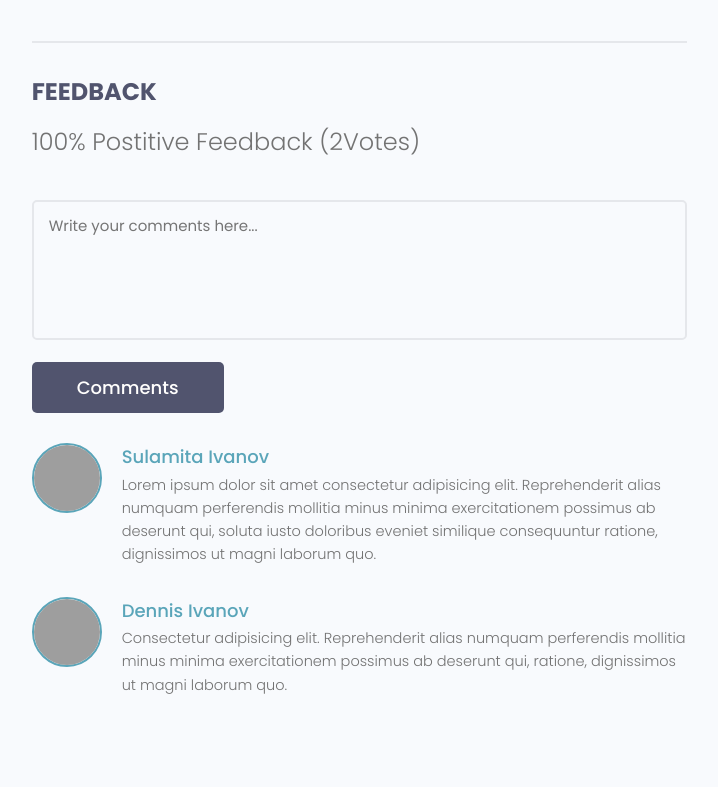
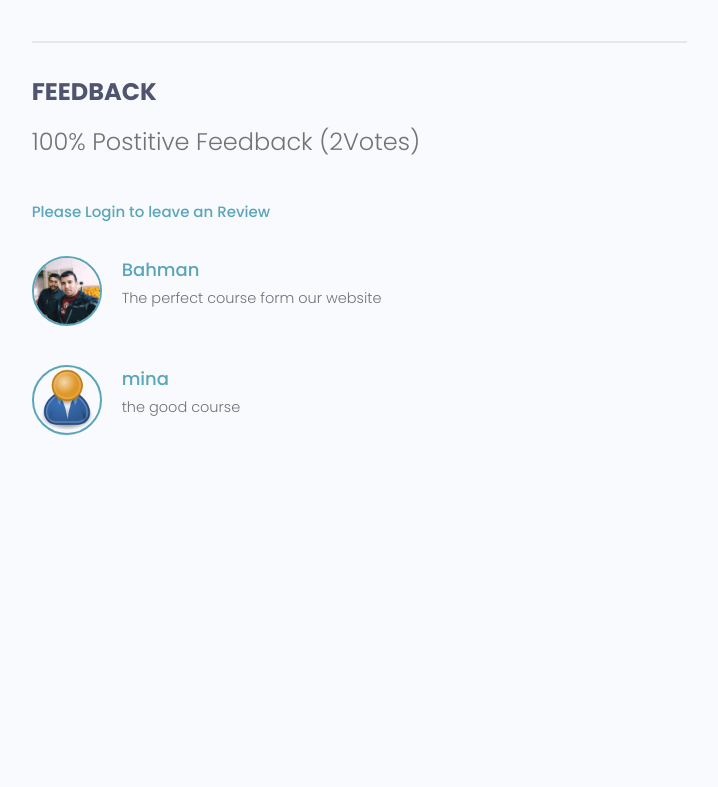
Before and after one commit to SaeedG1994/test-Django, a Django app: page /projects/single-project/5bf796a8-bcae-48ab-b4f1-97623acbb8c9/ in a window 1280 px wide. Shown: the part 734-1521 px from the top of the page, without its empty margins (465-1183 px from the left). After the commit the page ends 1169 px from the top, so only its background shows below. Run offline with Django 4.2, Linux system fonts and the light colour scheme; data comes from the database, SQL or seed files in the repository; both versions use the stored data as it was after the commit; some libraries are stand-ins or nearby versions; grey boxes are pictures that could not be loaded.

Commit message:
tenth commit -- Review Section Added

```diff
--- a/dev_projects/form.py
+++ b/dev_projects/form.py
@@ -1,5 +1,5 @@
 from django.forms import ModelForm,widgets
-from .models import Project
+from .models import Project,Review
 from django import forms
 
 
@@ -25,3 +25,18 @@ class ProjectForm(ModelForm):
         # self.fields['description'].widget.attrs.update({
         #     'class':'input'
         # })
+
+class ReviewForm(ModelForm):
+    class Meta:
+        model = Review
+        fields = ['value','body']
+        labels = {
+            'value':'Place Your Vote',
+            'body':'Add a comment for this project'
+        }
+
+    def __init__(self,*args,**kwargs):
+        super(ReviewForm,self).__init__(*args,**kwargs)
+
+        for name,filed in self.fields.items():
+            filed.widget.attrs.update({'class':'input'})
--- a/dev_projects/models.py
+++ b/dev_projects/models.py
@@ -24,18 +24,37 @@ class Project(models.Model):
         return self.title
 
     class Meta:
+        ordering = ['-vote_total','-vote_ratio','title']
         verbose_name ='پروژه'
         verbose_name_plural ='بخش پروژه'
-        ordering = ['created']
+
+    @property
+    def reviewers(self):
+        queryset =self.review_set.all().values_list('owner__id',flat=True)
+        return queryset
+
+
+    @property
+    def getVoteCount(self):
+        reviews = self.review_set.all()
+        upVotes = reviews.filter(value='up').count()
+        totalVotes =reviews.count()
+
+        ratio = (upVotes / totalVotes) * 100
+        self.vote_total = totalVotes
+        self.vote_ratio = ratio
+        self.save()
+
 
 class Review(models.Model):
     VOTE_TYPE =(
         ('up','Up vote'),
         ('down','Down Vote')
     )
-    project = models.ForeignKey(Project,on_delete=models.CASCADE,verbose_name = 'ارتباط با دوره ')
-    body = models.TextField(null=True,blank=True,verbose_name = 'بدنه')
-    value = models.CharField(max_length= 200,choices=VOTE_TYPE,verbose_name = 'مقدار')
+    owner = models.ForeignKey(Profile,on_delete=models.CASCADE,null=True,blank=True,verbose_name='مالک پروژه')
+    project = models.ForeignKey(Project,on_delete=models.CASCADE,verbose_name = 'ارتباط با کدام دوره ')
+    body = models.TextField(null=True,blank=True,verbose_name = 'توضیحات')
+    value = models.CharField(max_length= 200,choices=VOTE_TYPE,verbose_name = 'رای مثبت یا منفی')
     created = models.DateTimeField(auto_now_add=True,verbose_name = 'تاریخ ایجاد')
     id = models.UUIDField(default=uuid.uuid4,unique=True,primary_key=True,editable=False)
 
@@ -43,6 +62,7 @@ class Review(models.Model):
         return  self.value
 
     class Meta:
+        unique_together = [['owner', 'project']]
         verbose_name = ' بازبینی جدید'
         verbose_name_plural = 'بخش بازبینی'
 
--- a/dev_projects/templates/projects/single-projects.html
+++ b/dev_projects/templates/projects/single-projects.html
@@ -17,18 +17,23 @@
 
                     </div>
                     {% if project.source_link %}
-          <a class="singleProject__liveLink" href="#" target="_blank"><i class="im im-external-link"></i>Source Code
+                        <a class="singleProject__liveLink" href="#" target="_blank"><i class="im im-external-link"></i>Source
+                            Code
                         </a>
                     {% endif %}
 
                     {% if project.demo_link %}
-          <a class="singleProject__liveLink" href="#" target="_blank"><i class="im im-external-link"></i>Live Demo
+                        <a class="singleProject__liveLink" href="#" target="_blank"><i class="im im-external-link"></i>Live
+                            Demo
                         </a>
                     {% endif %}
                 </div>
                 <div class="column column--2of3">
-          <img class="singleProject__preview" src="{{ project.featured_image.url }}" alt="portfolio thumbnail" />
-          <a href="{% url 'user-profile' project.owner.id %}" class="singleProject__developer">{{ project.owner.name }}</a>
+                    {% include 'Shared/message.html' %}
+                    <img class="singleProject__preview" src="{{ project.featured_image.url }}"
+                         alt="portfolio thumbnail"/>
+                    <a href="{% url 'user-profile' project.owner.id %}"
+                       class="singleProject__developer">{{ project.owner.name }}</a>
                     <h2 class="singleProject__title">{{ project.title }}</h2>
                     <h3 class="singleProject__subtitle">About the Project</h3>
                     <div class="singleProject__info">
@@ -38,45 +43,42 @@
                     <div class="comments">
                         <h3 class="singleProject__subtitle">Feedback</h3>
                         <h5 class="project--rating">
-                {{ project.vote_ratio }}% Postitive Feedback ({{ project.vote_total }}Vote{{ project.vote_total|pluralize:"s" }})
+                            {{ project.vote_ratio }}% Postitive Feedback
+                            ({{ project.vote_total }}Vote{{ project.vote_total|pluralize:"s" }})
                         </h5>
 
+                        {% if request.user.profile.id in project.reviewers %}
+                            <p>You Already Submitted Review For This Post!</p>
+                         {% elif request.user.profile == project.owner %}
+                            <p>You CanNot Review for own Work</p>
+                         {% elif request.user.is_authenticated  %}
                             <form class="form" action="#" method="POST">
-              <!-- Textarea -->
+                                {% csrf_token %}
+                                {% for field in form %}
                                     <div class="form__field">
-                <label for="formInput#textarea">Comments: </label>
-                <textarea class="input input--textarea" name="message" id="formInput#textarea"
-                  placeholder="Write your comments here..."></textarea>
+                                        <label for="formInput#textarea">{{ filed.lable }}</label>
                                     </div>
-              <input class="btn btn--sub btn--lg" type="submit" value="Comments" />
+                                    {{ field }}
+                                {% endfor %}
+                                <input class="btn btn--sub btn--lg" type="submit" value="Review"/>
                             </form>
+                         {% else %}
+                            <a href="{% url 'login_user' %}?next={{ request.path }}">Please Login to leave an Review</a>
+                        {% endif %}
                             <div class="commentList">
+                                {% for review in project.review_set.all %}
                                     <div class="comment">
-                <a href="profile.html">
+                                        <a href="{% url 'user-profile' review.owner.id %}">
                                             <img class="avatar avatar--md"
-                    src="https://pbs.twimg.com/profile_images/1335382240931368961/b3wSZKj4_400x400.jpg" alt="user" />
+                                                 src="{{ review.owner.profile_image.url }}" alt="user"/>
                                         </a>
                                         <div class="comment__details">
-                  <a href="profile.html" class="comment__author">Sulamita Ivanov</a>
-                  <p class="comment__info">
-                    Lorem ipsum dolor sit amet consectetur adipisicing elit. Reprehenderit alias numquam perferendis
-                    mollitia minus minima exercitationem possimus ab deserunt qui, soluta iusto doloribus eveniet
-                    similique consequuntur ratione, dignissimos ut magni laborum quo.
-                  </p>
+                                            <a href="{% url 'user-profile' review.owner.id %}"
+                                               class="comment__author">{{ review.owner.name }}</a>
+                                            <p class="comment__info">{{ review.body|linebreaksbr }}</p>
                                         </div>
                                     </div>
-              <div class="comment">
-                <a href="profile.html">
-                  <img class="avatar avatar--md" src="https://avatars.githubusercontent.com/u/33843378" alt="user" />
-                </a>
-                <div class="comment__details">
-                  <a href="profile.html" class="comment__author">Dennis Ivanov</a>
-                  <p class="comment__info">
-                    Consectetur adipisicing elit. Reprehenderit alias numquam perferendis mollitia minus minima
-                    exercitationem possimus ab deserunt qui, ratione, dignissimos ut magni laborum quo.
-                  </p>
-                </div>
-              </div>
+                                {% endfor %}
                             </div>
                     </div>
                 </div>
--- a/dev_projects/views.py
+++ b/dev_projects/views.py
@@ -1,7 +1,7 @@
 from django.shortcuts import render,redirect
 from django.contrib.auth.decorators import  login_required
 from .models import Project, Tag
-from .form import ProjectForm
+from .form import ProjectForm,ReviewForm
 from django.contrib import messages
 from .utils import projectSearch,paginatorProject
 
@@ -14,11 +14,25 @@ def projects(request):
 
 
 def single_project(request,pk):
-    single_pro = Project.objects.get(id=pk)
-    tags = single_pro.tags.all()
+    project = Project.objects.get(id=pk)
+    form = ReviewForm()
+    if request.method == 'POST':
+        form = ReviewForm(request.POST)
+        review = form.save(commit=False)
+        review.project = project
+        review.owner = request.user.profile
+        review.save()
+
+        project.getVoteCount
+
+        messages.success(request,'Your Review successfully Submitted!😍')
+        return redirect('single-project',pk=project.id)
+
+    tags = project.tags.all()
     context = {
-        'project':single_pro,
-        'tags':tags
+        'project':project,
+        'tags':tags,
+        'form':form
     }
     return render(request,'projects/single-projects.html',context)
 
--- a/dev_users/form.py
+++ b/dev_users/form.py
@@ -22,7 +22,7 @@ class CustomUserCreationForm(UserCreationForm):
 class ProfileEditForm(ModelForm):
     class Meta:
         model = Profile
-        fields = ['name','email','username','location','bio','profile_image','social_twitter','social_github']
+        fields = ['name','email','username','location','short_bio','bio','profile_image','social_twitter','social_github']
         labels ={
             'username':'UserName',
             'name': 'Name',
--- a/dev_users/templates/Users/login-register-user.html
+++ b/dev_users/templates/Users/login-register-user.html
@@ -51,7 +51,7 @@
           <p>Hello Developer, Welcome Back!</p>
         </div>{% include 'Shared/message.html' %}
 
-        <form action="{% url 'login_user' %}" method="post" class="form auth__form">
+        <form action="" method="post" class="form auth__form">
           <!-- Input:user -->
           {% csrf_token %}
             <div class="form__field">
--- a/dev_users/views.py
+++ b/dev_users/views.py
@@ -44,7 +44,7 @@ def loginUser(request):
         user = authenticate(request, username=username, password=password)
         if user is not None:
             login(request, user)
-            return redirect('profiles')
+            return redirect(request.GET['next'] if 'next' in request.GET else 'account')
         else:
             messages.error(request, 'username or password is wrong')
 
@@ -68,7 +68,7 @@ def registerUser(request):
             user.save()
             messages.success(request, 'User account was created')
             login(request, user)
-            return redirect('profiles')
+            return redirect('user_account')
         else:
             messages.error(request, 'An Error User name or password its wrong ')
 
```
Also changed, not shown: db.sqlite3, dev_projects/migrations/0009_alter_project_options_review_owner_and_more.py (added), dev_projects/migrations/0010_alter_review_owner.py (added), dev_projects/migrations/0011_alter_review_unique_together_remove_review_owner.py (added), dev_projects/migrations/0012_review_owner_alter_review_unique_together.py (added), dev_users/migrations/0005_alter_profile_username.py (added), static/images/131313.png (added), static/images/796841.jpg (added), static/images/maxresdefault.jpg (added). Lines whose indentation alone changed are shown as unchanged.
